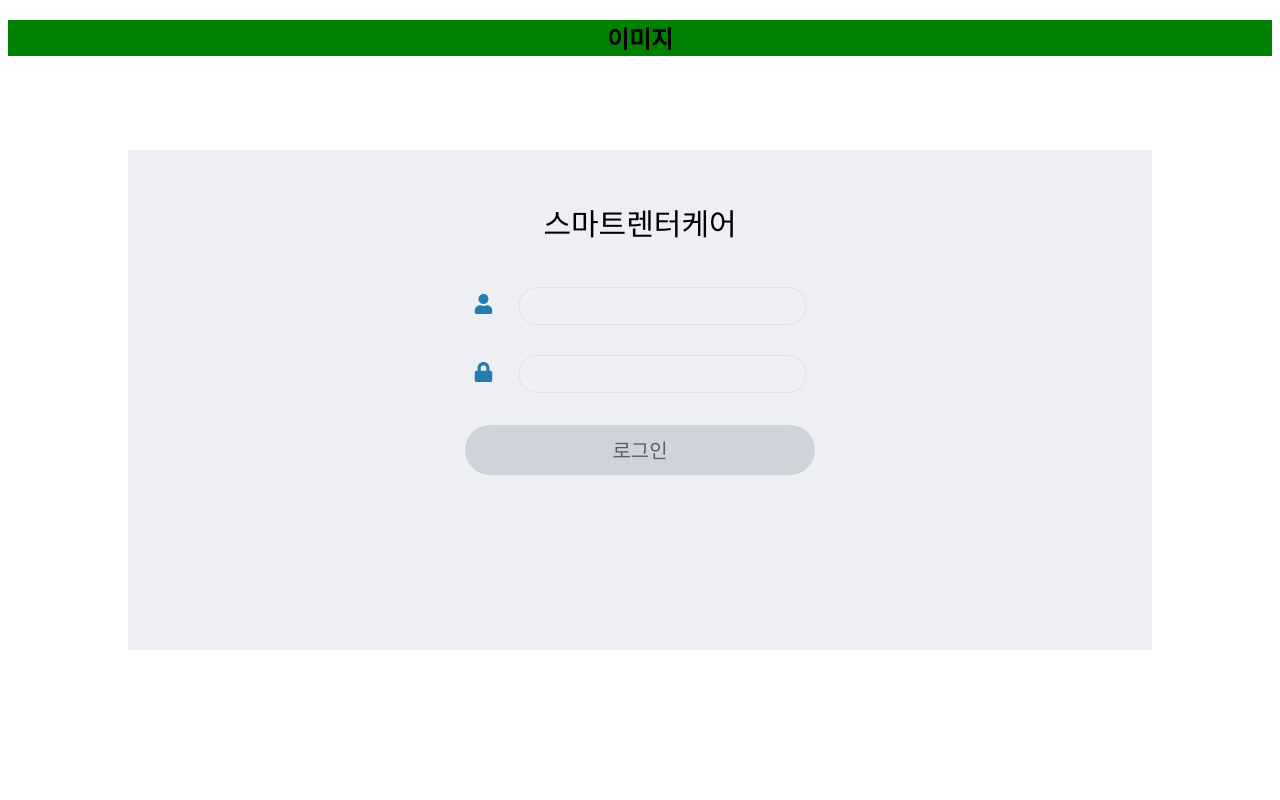
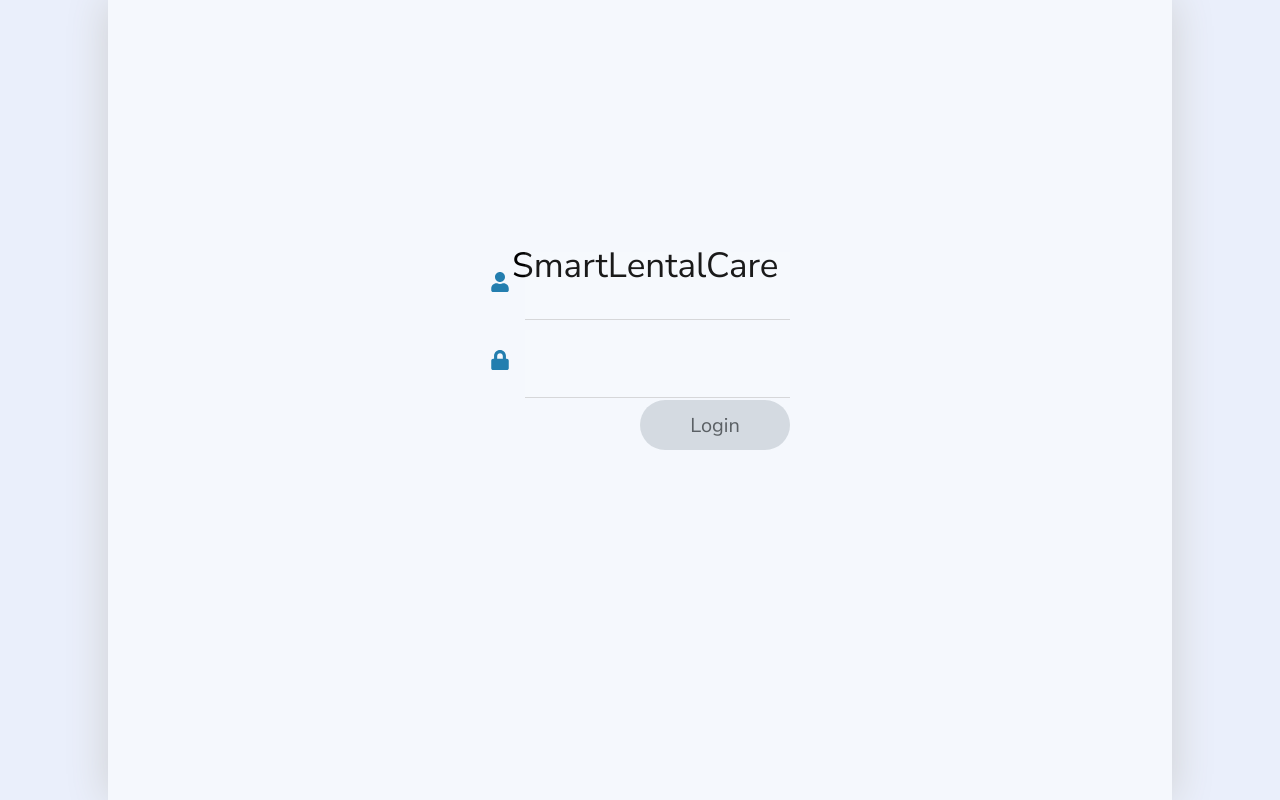
Before and after one commit to SmartRentalCare/JSP, a React (Create React App) app: page / in a window 1280 px wide. Built offline with nearby package versions, Linux system fonts and the light colour scheme.

Commit message:
LoginPage + css(2)

```diff
--- a/src/pages/LoginPage.jsx
+++ b/src/pages/LoginPage.jsx
@@ -45,10 +45,10 @@ export default function LoginPage() {
   }
 
   return (
-    <div>
-      <h2 className='Title'>이미지</h2>
+    <body>
+      <div className="LoginPage">
         <form className="LoginForm" onSubmit={handleSubmit}>
-        <h3 className="SubTitle">스마트렌터케어</h3>
+          <h3 className="SubTitle">SmartLentalCare</h3>
           <div className="Input">
             <div className="InputId">
               <FaUser className='icon'/>
@@ -61,11 +61,13 @@ export default function LoginPage() {
 
           </div>
           <div className='button'>
-          <button type="submit">로그인</button>
+            <button type="submit">Login</button>
           </div>
 
         </form>
       </div>
+    </body>
+
 
   )
 }
--- a/src/style.css
+++ b/src/style.css
@@ -4,24 +4,29 @@
     text-align: center;
     font-family: 'Nunito Sans', sans-serif;
 }
-
+body{
+    background-color: rgba(172, 192, 239, 0.244);
+}
 .Title {
     background-color: green;
 }
 .LoginForm {
+    box-shadow: 0 0 40px rgb(206, 207, 208);
     position: absolute;
-    top: 50%;
+    position: absolute;
+    top: 0;
+    bottom: 0;
+    width: 80%;
+    max-width: 1024px;
+    padding: 0 20px;
     left: 50%;
-    transform: translate(-50%,-50%);
-    height: 500px;
-    max-width: 1024px;
-    width: 90%;
-    background-color: rgba(124, 140, 173, 0.137);
+    transform: translate(-50%, 0);
+    background-color: rgba(255, 255, 255, 0.563);
 }
 
 .Input {
     position: absolute;
-    top: 35%;
+    top: 40%;
     left: 50%;
     transform: translate(-50%,-50%);
 
@@ -29,28 +34,35 @@
 .icon {
     color: rgb(35, 126, 175);
     font-size: 20px;
+
 }
 .SubTitle {
-    font-size: 30px;
+    font-size: 35px;
     font-weight: 300;
     margin-top: 50px;
+    position: absolute;
+    top: 24%;
+    left: 29%;
+    width: 43%;
+    max-width: 1024px;
+
 }
 
 .InputId > input {
-    font-size: 25px;
+    font-size: 20px;
+    padding: 20px;
     outline: none;
     border: none;
-    border-radius: 30px;
-    margin-top: 30px;
-    margin-left: 25px;
+    margin-top: 10px;
+    margin-left: 15px;
     background-color: rgba(255,255,255,.1);
-    border: 1px solid rgba(157, 130, 130, 0.144);
+    border-bottom: 1px solid rgba(166, 164, 164, 0.4);
 }
 .button {
     position: absolute;
-    top: 55%;
+    top: 50%;
     left: 50%;
-    transform: translate(-50%,-50%);
+    transform: translate(0,-50%);
     margin-top: 25px;
 
 }
@@ -62,6 +74,6 @@
     font-size: 20px;
     font-weight: normal;
     height: 50px;
-    width: 350px;
+    width: 150px;
     background-color: rgba(136, 148, 158, 0.299);
 }
```
Also changed, not shown: src/image/image01.jpg (added). Lines whose indentation alone changed are shown as unchanged.
